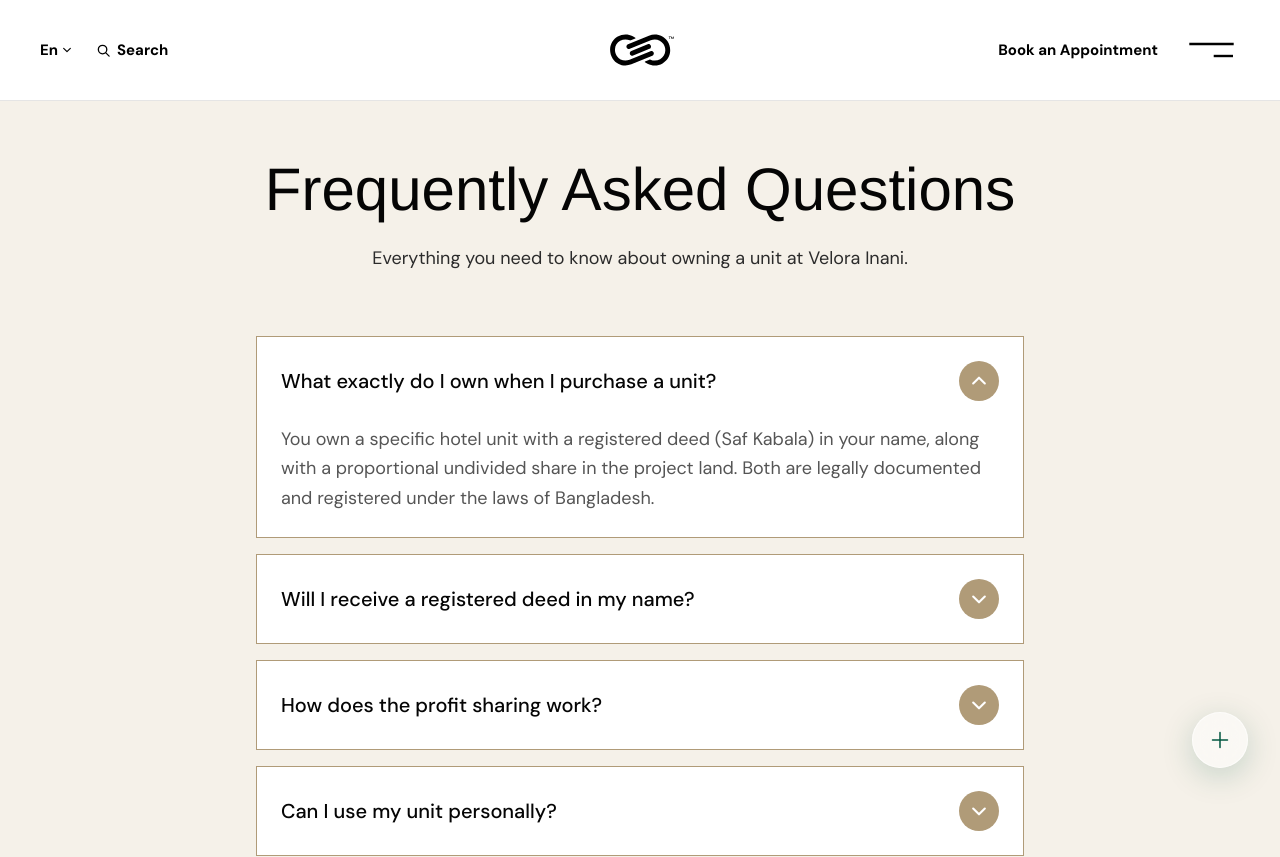
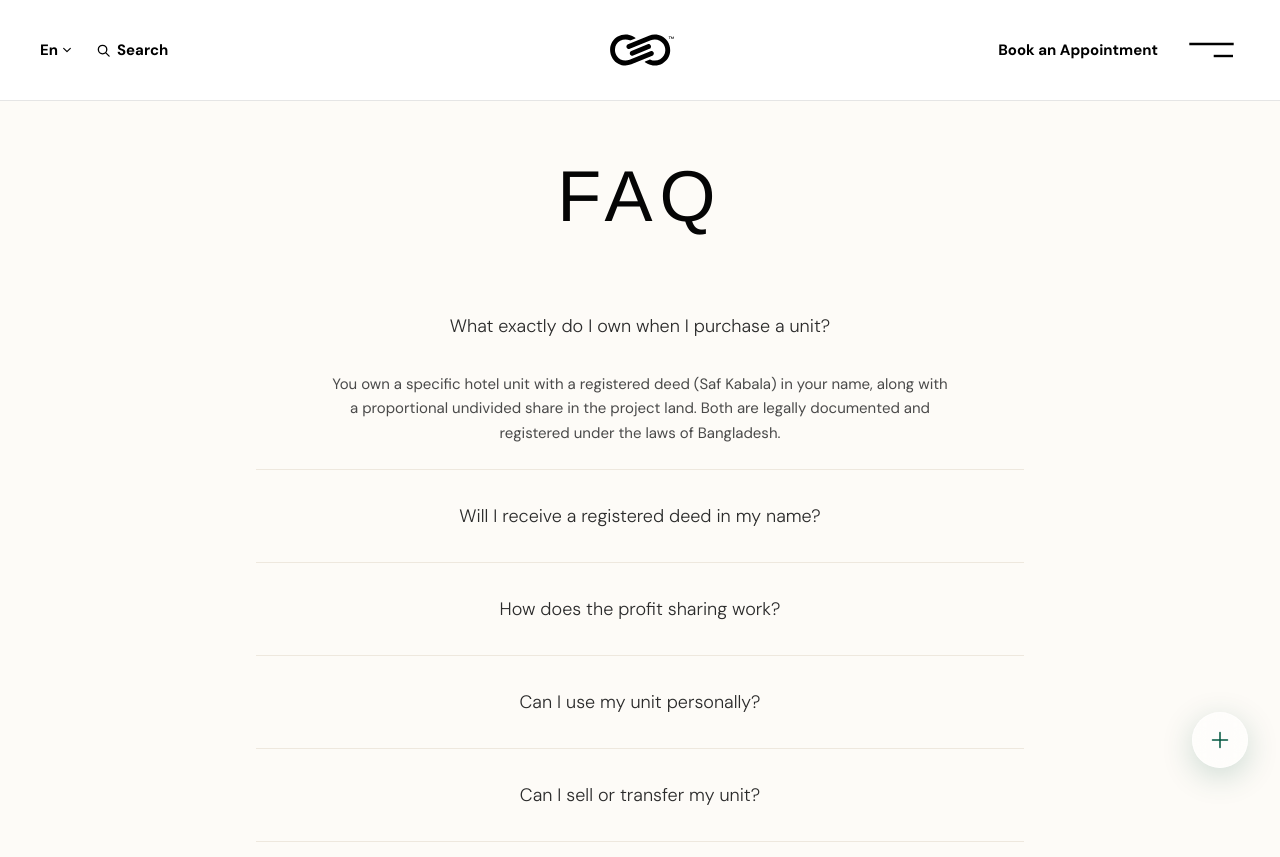
Before and after one commit to hossainsadril12-bot/Velora-, a Next.js app: page /faq in a window 1280 px wide. Shown: the top 857 px of the page. Built offline with nearby package versions, Linux system fonts and the light colour scheme; a small style sheet from the web is missing.

Commit message:
Update FAQ page layout to match mockup (centered layout, thin borders, last border omitted)

```diff
--- a/src/app/faq/page.tsx
+++ b/src/app/faq/page.tsx
@@ -84,51 +84,35 @@ export default function FAQPage() {
     <>
       <Header theme="light" />
 
-      <main className="min-h-screen bg-velora-cream px-6 pb-24 pt-32 sm:px-12 md:pb-32 md:pt-40 lg:px-24">
-        <div className="mx-auto max-w-3xl">
+      <main className="min-h-screen bg-[#FDFBF7] px-6 pb-24 pt-32 sm:px-12 md:pb-32 md:pt-40 lg:px-24">
+        <div className="mx-auto max-w-3xl flex flex-col items-center">
           {/* HEADER */}
-          <div className="mb-16 text-center">
-            <h1 className="font-serif text-4xl font-light text-dark-text md:text-5xl lg:text-6xl">
-              Frequently Asked Questions
+          <div className="mb-12 text-center">
+            <h1 className="font-serif text-5xl md:text-6xl lg:text-[72px] font-thin text-dark-text tracking-widest uppercase mb-0">
+              FAQ
             </h1>
-            <p className="mt-6 font-sans text-base text-[#2B2B2B] md:text-lg">
-              Everything you need to know about owning a unit at Velora Inani.
-            </p>
           </div>
 
           {/* FAQ LIST */}
-          <div className="space-y-4">
+          <div className="w-full flex flex-col">
             {FAQS.map((faq, idx) => {
               const isOpen = openIndex === idx;
+              const isLast = idx === FAQS.length - 1;
 
               return (
                 <div
                   key={idx}
-                  className="overflow-hidden transition-all duration-300 border-[1.5px] bg-white border-tan"
+                  className={`w-full transition-all duration-300 ${
+                    !isLast ? "border-b border-tan/20" : ""
+                  }`}
                 >
                   <button
                     onClick={() => toggleFaq(idx)}
-                    className="flex w-full items-center justify-between p-5 text-left md:p-6"
+                    className="flex w-full flex-col items-center text-center py-6 md:py-8 focus:outline-none cursor-pointer group"
                   >
-                    <span className="font-sans text-lg font-medium pr-6 md:text-xl transition-colors duration-300 text-[#050505]">
+                    <span className="font-sans text-base sm:text-lg font-light text-[#2B2B2B] transition-colors duration-300 group-hover:text-tan">
                       {faq.question}
                     </span>
-                    <div className="flex h-8 w-8 flex-shrink-0 items-center justify-center rounded-full transition-colors duration-300 md:h-10 md:w-10 bg-tan text-white">
-                      <motion.svg
-                        animate={{ rotate: isOpen ? 180 : 0 }}
-                        className="h-5 w-5"
-                        fill="none"
-                        viewBox="0 0 24 24"
-                        stroke="currentColor"
-                        strokeWidth={2.5}
-                      >
-                        <path
-                          strokeLinecap="round"
-                          strokeLinejoin="round"
-                          d="M19 9l-7 7-7-7"
-                        />
-                      </motion.svg>
-                    </div>
                   </button>
 
                   <AnimatePresence initial={false}>
@@ -138,8 +122,9 @@ export default function FAQPage() {
                         animate={{ height: "auto", opacity: 1 }}
                         exit={{ height: 0, opacity: 0 }}
                         transition={{ duration: 0.3, ease: "easeInOut" }}
+                        className="overflow-hidden"
                       >
-                        <div className="px-5 pb-6 pt-0 font-sans text-base leading-relaxed text-[#555] md:px-6 md:text-lg">
+                        <div className="px-6 pb-6 pt-0 font-sans text-[14px] sm:text-[15px] leading-relaxed text-[#4A4A4A] text-center max-w-2xl mx-auto">
                           {faq.answer}
                         </div>
                       </motion.div>
```
